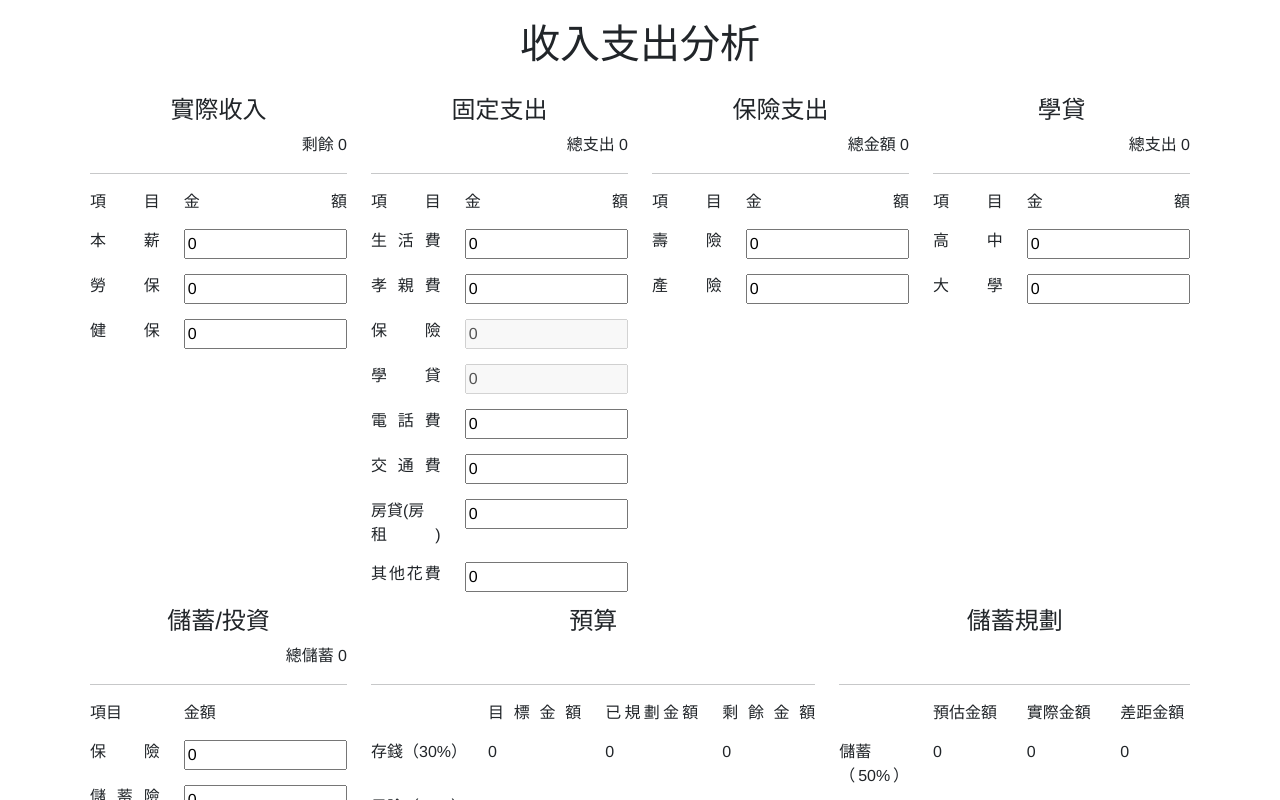
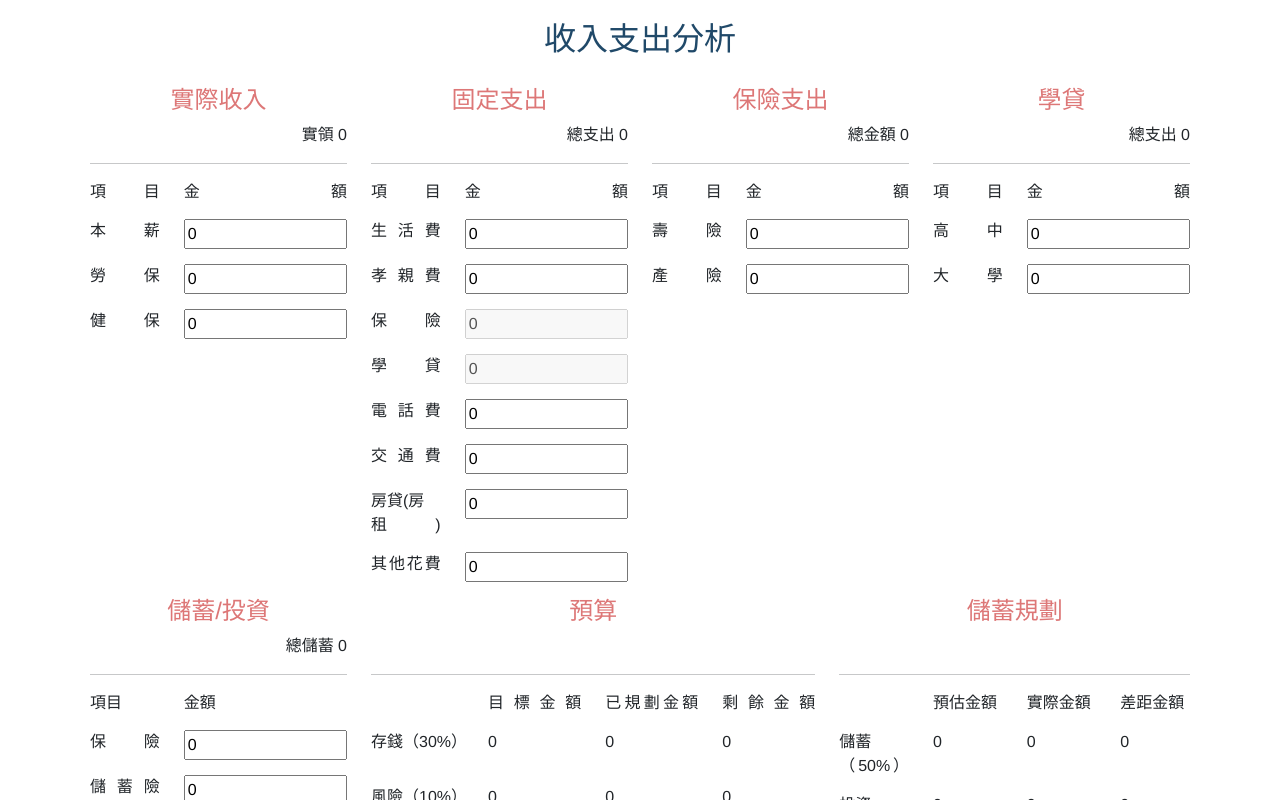
Before and after one commit to LinTF/IncomePlan, a Vue app: page / in a window 1280 px wide. Shown: the top 800 px of the page. Built offline with nearby package versions, Linux system fonts and the light colour scheme.

Commit message:
修改收入區塊剩餘名稱，修改RWD排版，修改h1 h4文字顏色

```diff
--- a/src/assets/scss/style.scss
+++ b/src/assets/scss/style.scss
@@ -37,3 +37,7 @@ input {
         text-align-last: justify;
     }
 }
+
+h4 {
+    color: #dd7777;
+}
--- a/src/components/incomeBlock.vue
+++ b/src/components/incomeBlock.vue
@@ -1,7 +1,7 @@
 <template>
     <div id="income">
         <h4>實際收入</h4>
-        <p class="txt-right">剩餘 {{ incomeTotal }} </p>
+        <p class="txt-right">實領 {{ incomeTotal }} </p>
         <hr />
         <div>
             <div class="income-item">
--- a/src/pages/App.vue
+++ b/src/pages/App.vue
@@ -5,25 +5,25 @@
         <h1 class="txt-center">收入支出分析</h1>
         <div class="container">
             <div class="row">
-                <div class="col-md-3">
+                <div class="col-xl-3 col-md-4 col-sm-6">
                     <incomeBlock @incomeTotalKeyup="incomeTotal" />
                 </div>
-                <div class="col-md-3">
+                <div class="col-xl-3 col-md-4 col-sm-6">
                     <outlayBlock @passHouseCost="getHouseCost" @passOtherPlanCost="getOtherPlanCost" :insuranceTotal=insuranceCost :studentLoans=loanTota />
                 </div>
-                <div class="col-md-3">
+                <div class="col-xl-3 col-md-4 col-sm-6">
                     <insuranceBlock @passInsuranceCost="getInsuranceCost" />
                 </div>
-                <div class="col-md-3">
+                <div class="col-xl-3 col-md-6 col-sm-6">
                     <studentLoanBlock @passLoanTota="getLoanTotal" />
                 </div>
-                <div class="col-md-3">
+                <div class="col-xl-3 col-md-6">
                     <saveBlock @passSavePlanTotal="getSavePlanTotal" @passSaveBank="getSaveBank" @passInvest="getInvest" />
                 </div>
-                <div class="col-md-5">
+                <div class="col-xl-5 col-lg-6">
                     <budgetBlock :incomeTotal=income @saveMoney="saveMoneyTotal" :saveTotal="savePlanTotal" :insuranceTotal=insuranceCost :house-cost="houseCost" :getOtherPlanCost=otherPlanCost />
                 </div>
-                <div class="col-md-4">
+                <div class="col-xl-4 col-lg-6">
                     <planBlock :saveMoney=saveTotal :getSaveBank="saveBank" :getInvest="invest" />
                 </div>
             </div>
@@ -126,5 +126,7 @@
 <style scoped lang="scss">
     h1 {
         margin-top: 20px;
+        font-size: 32px;
+        color: #204969;
     }
 </style>
```
